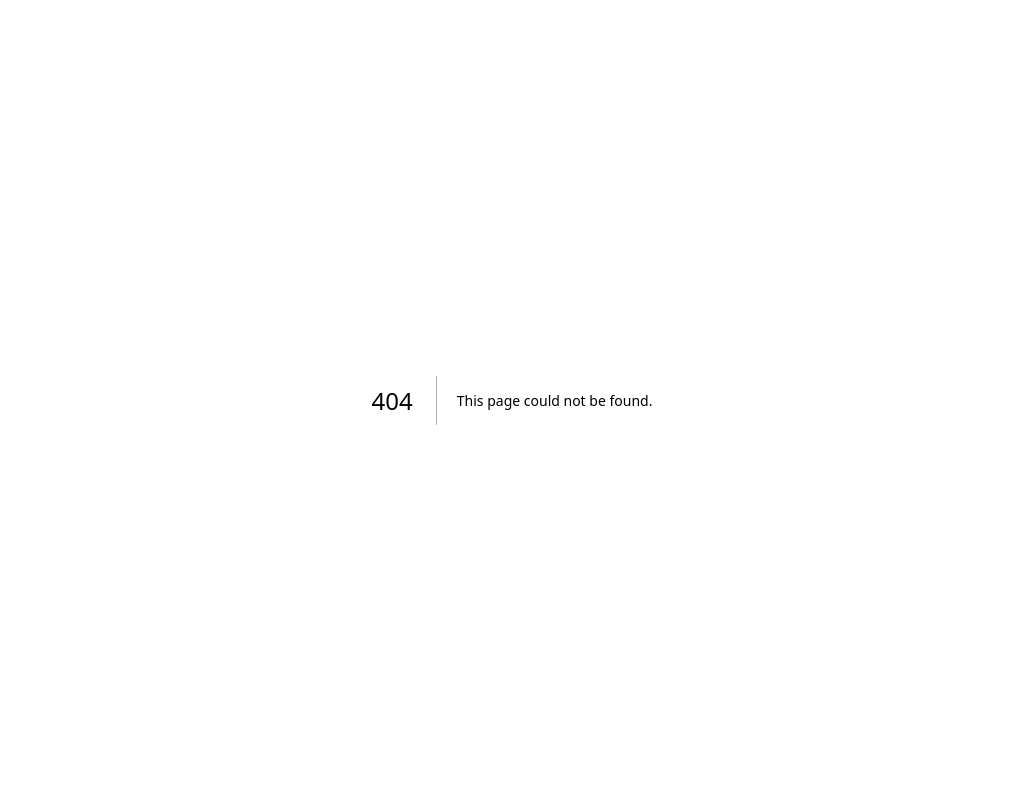
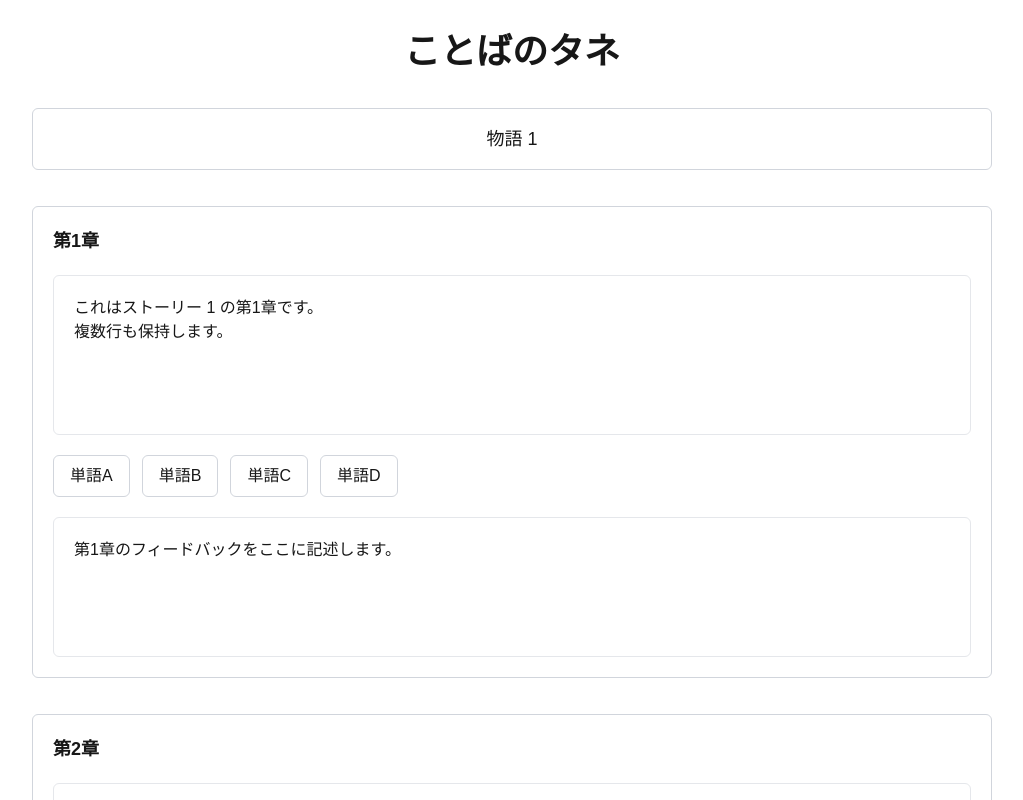
Before and after one commit to temp-sotsusei/temp-sotusei-FE, a Next.js app: page /story/view/1 in a window 1280 px wide. Before the commit this address had no page. Shown: the top 800 px of the page, without its empty margins (128-1151 px from the left). Built offline with nearby package versions, Linux system fonts and the light colour scheme.

Commit message:
feat(StoryView):物語のフィードバック画面

```diff
--- /dev/null
+++ b/app/story/view/[id]/page.tsx
@@ -0,0 +1,32 @@
+import StoryView from "@/layout/StoryView";
+
+export default async function Page({ params }: { params: { id?: string } }) {
+  const storyId = "1";
+
+  const title = `物語 ${storyId}`;
+  const chapters = [
+    {
+      story: `これはストーリー ${storyId} の第1章です。\n複数行も保持します。`,
+      words: ["単語A", "単語B", "単語C", "単語D"],
+      feedback: "第1章のフィードバックをここに記述します。",
+    },
+    {
+      story: `これはストーリー ${storyId} の第2章です。`,
+      words: ["単語E", "単語F", "単語G", "単語H"],
+      feedback: "第2章のフィードバックをここに記述します。",
+    },
+        {
+      story: `これはストーリー ${storyId} の第3章です。\n複数行も保持します。`,
+      words: ["単語I", "単語J", "単語K", "単語L"],
+      feedback: "第3章のフィードバックをここに記述します。",
+    },
+    {
+      story: `これはストーリー ${storyId} の第4章です。`,
+      words: ["単語M", "単語N", "単語O", "単語P"],
+      feedback: "第4章のフィードバックをここに記述します。",
+    },
+
+  ];
+
+  return <StoryView title={title} chapters={chapters} />;
+}
--- /dev/null
+++ b/layout/StoryView/index.tsx
@@ -0,0 +1,57 @@
+"use client";
+
+import type { FC } from "react";
+import { APP_TITLE } from "@/constants";
+
+type Chapter = {
+  story: string;
+  words: string[];
+  feedback: string;
+};
+
+type Props = {
+  title: string;
+  chapters: Chapter[];
+};
+
+const StoryView: FC<Props> = ({ title, chapters }) => {
+  return (
+    <div className="flex flex-col items-center w-full px-4 md:px-10 py-8 space-y-8 md:space-y-9">
+      <h1 className="font-bold text-2xl md:text-4xl">{APP_TITLE}</h1>
+
+      <div className="w-full md:w-4/5 border border-gray-300 rounded-md p-3 md:p-4 text-center text-base md:text-lg font-medium">
+        {title}
+      </div>
+
+      <div className="w-full md:w-4/5 flex flex-col space-y-8 md:space-y-9">
+        {chapters.map((chapter, idx) => (
+          <div key={idx} className="flex flex-col space-y-4 md:space-y-5 border border-gray-300 rounded-md p-4 md:p-5">
+
+            <div className="text-base md:text-lg font-bold">第{idx + 1}章</div>
+
+            <div className="border border-gray-200 rounded-md p-4 md:p-5 bg-white min-h-[120px] md:min-h-[160px] text-sm md:text-base whitespace-pre-wrap">
+              {chapter.story}
+            </div>
+
+            <div className="flex flex-wrap gap-2 md:gap-3">
+              {chapter.words.slice(0, 4).map((word, wIdx) => (
+                <div
+                  key={wIdx}
+                  className="px-3 md:px-4 py-2 border border-gray-300 rounded-md text-sm md:text-base"
+                >
+                  {word}
+                </div>
+              ))}
+            </div>
+
+            <div className="border border-gray-200 rounded-md p-4 md:p-5 bg-white min-h-[100px] md:min-h-[140px] text-sm md:text-base whitespace-pre-wrap">
+              {chapter.feedback}
+            </div>
+          </div>
+        ))}
+      </div>
+    </div>
+  );
+};
+
+export default StoryView;
```
